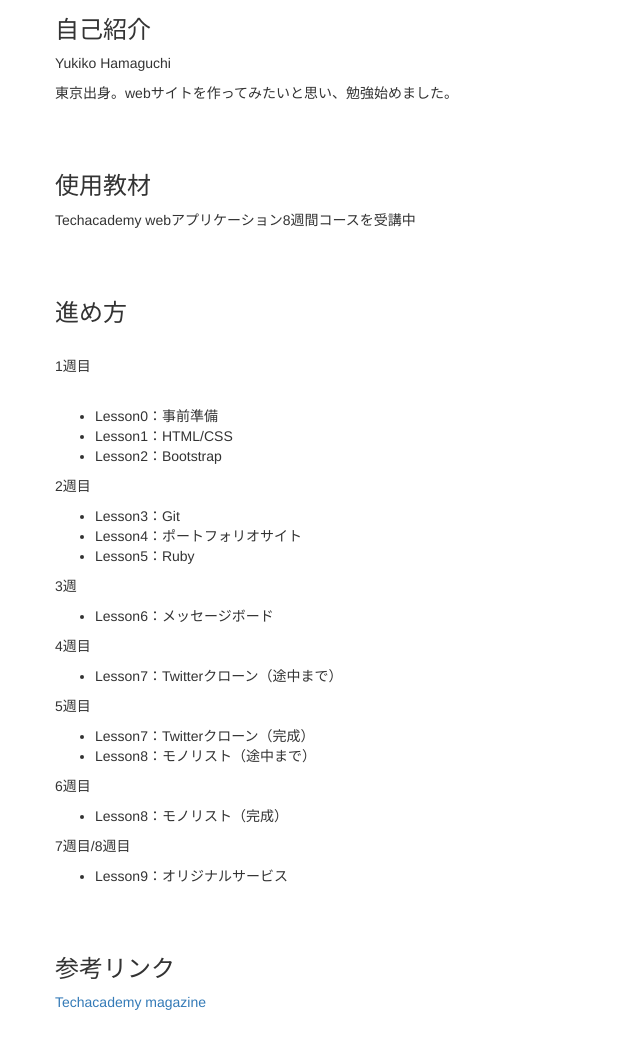
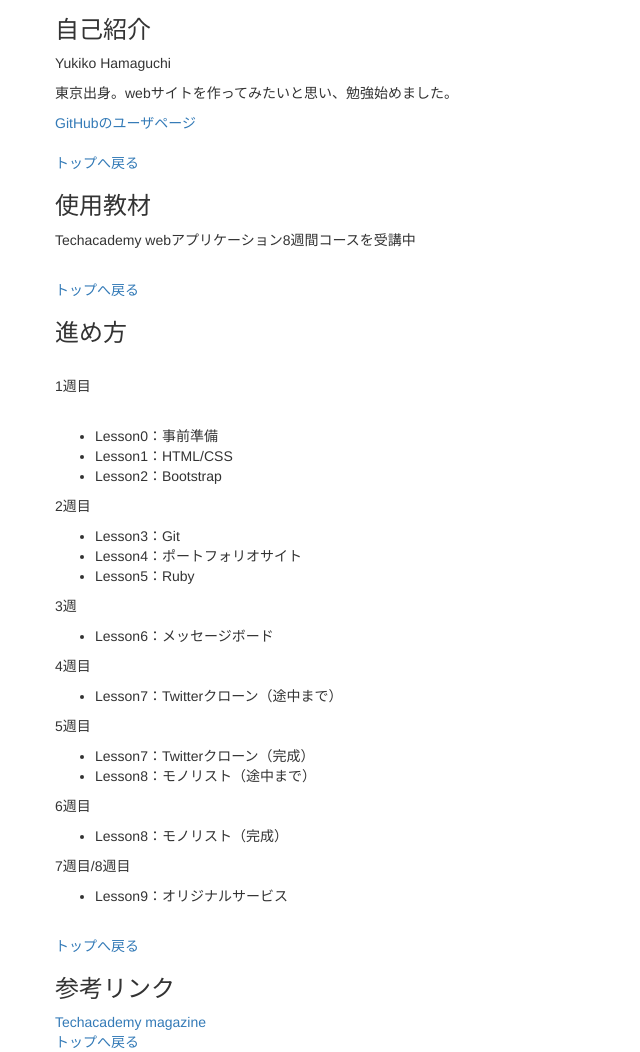
Before and after one commit to comop/comop.github.io, a plain HTML site: page index.html in a window 1280 px wide. Shown: the part 562-1614 px from the top of the page, without its empty margins (0-640 px from the left). Before the commit the page ends 1574 px from the top, so only its background shows below. Drawn offline with nearby package versions, Linux system fonts and the light colour scheme.

Commit message:
change index.html

```diff
--- a/index.html
+++ b/index.html
@@ -41,7 +41,7 @@
     </style>
   </head>
   <body>
-
+  <div id="top">
   <!-- Static navbar -->
   <nav class="navbar navbar-default navbar-static-top" id='nav'>
      <div class="container">
@@ -114,13 +114,16 @@
         <div id="about"><h3>自己紹介</h3>
           <p>Yukiko Hamaguchi</p>
           <p>東京出身。webサイトを作ってみたいと思い、勉強始めました。</p>
+          <a href="https://github.com/comop">GitHubのユーザページ</a>
         </div>
         <br>
+        <a href="#TOP">トップへ戻る</a>
         <br>
         <div id="textbook"><h3>使用教材</h3>
           <p>Techacademy webアプリケーション8週間コースを受講中</p>
         </div>
         <br>
+        <a href="#TOP">トップへ戻る</a>
         <br>
         <div id="schedule"><h3>進め方</h3>
         　<p>1週目</p>
@@ -158,11 +161,15 @@
           </ul>
         </div>
         <br>
+        <a href="#TOP">トップへ戻る</a>
         <br>
         <div id="link"><h3>参考リンク</h3>
         <a href="https://techacademy.jp/magazine/">Techacademy magazine</a>
+        <br>
+        <a href="#TOP">トップへ戻る</a>
         </div>
       </div>
   </div>
+  </div>
   </body>
 </html>
```
